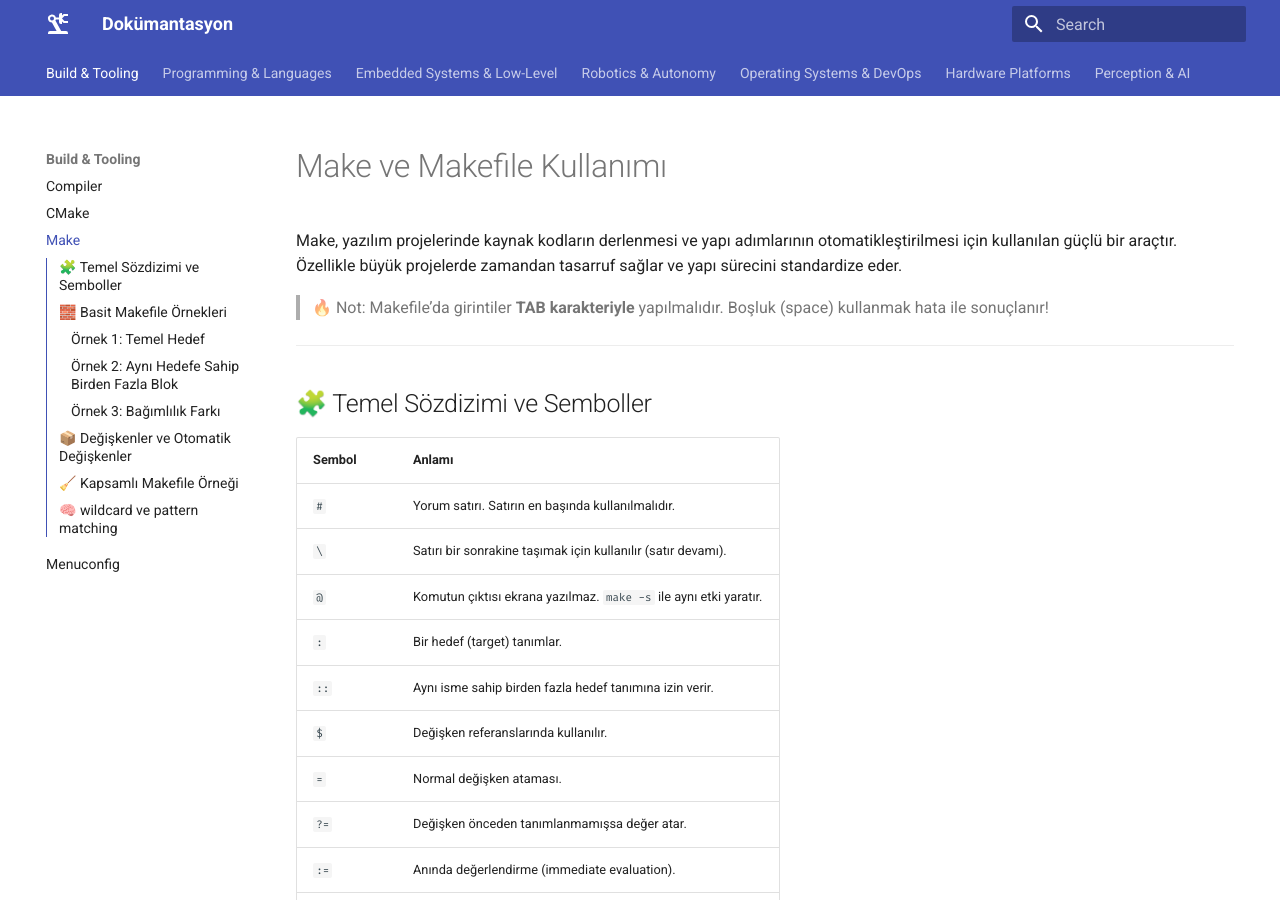
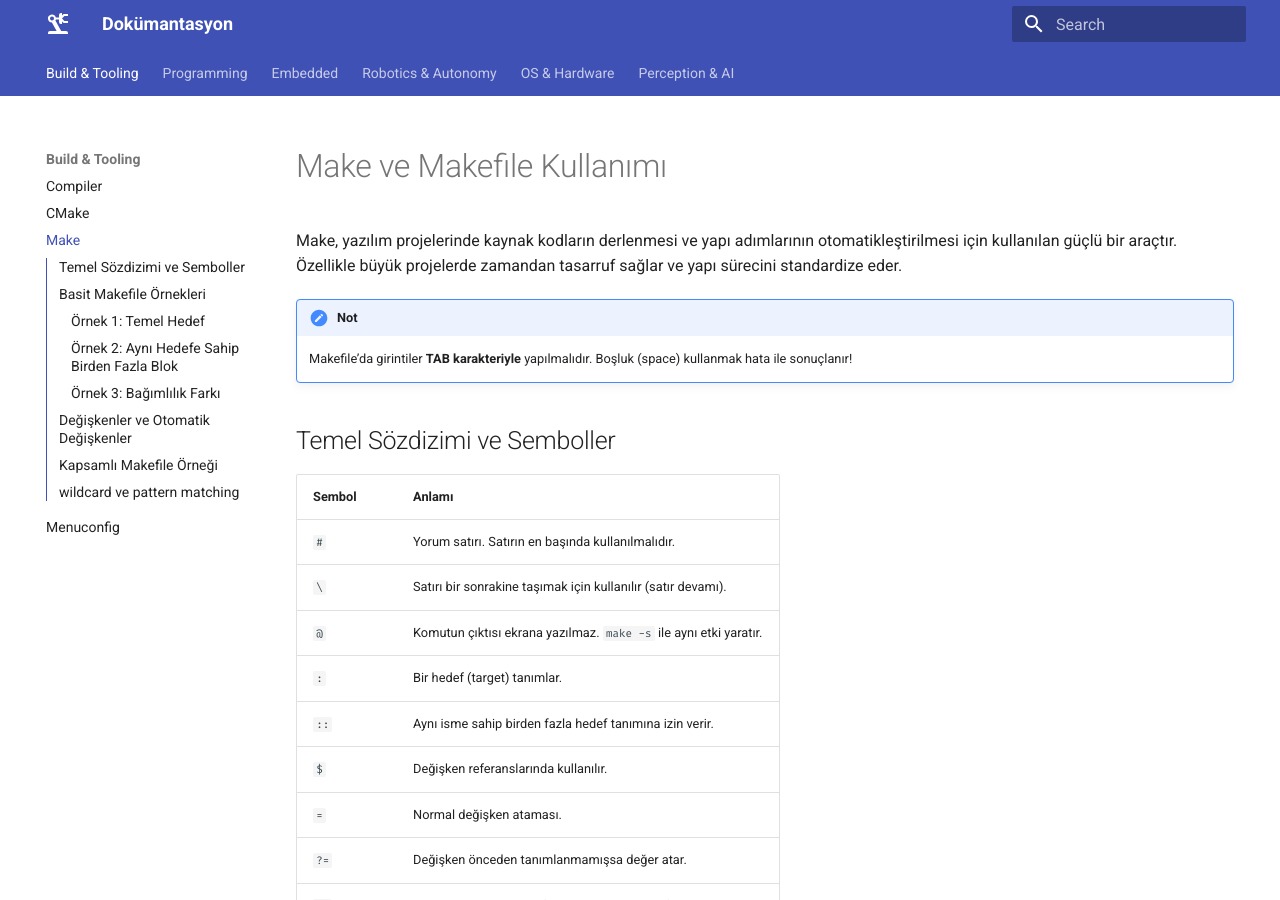
Before and after one commit to serkanMzlm/Documentation, an MkDocs documentation site: the page built from docs/build_tooling/make.md, in a window 1280 px wide and 900 px high. Built offline with MkDocs 1.6.1 and Material for MkDocs 9.7.7, drawn with Linux system fonts in a browser that asks for light colours; some of the changed text lies outside the part shown.

Commit message:
c eklendi

````diff
--- a/docs/build_tooling/make.md
+++ b/docs/build_tooling/make.md
@@ -41,7 +40,7 @@
 ---
 
 
-## 🧱 Basit Makefile Örnekleri
+## Basit Makefile Örnekleri
 
 ### Örnek 1: Temel Hedef
 
@@ -78,7 +77,7 @@
     2. yöntem tercih edilmelidir. Böylece sadece blah.c dosyası değiştiğinde hedef yeniden derlenir. Bu yöntem zamandan ve kaynaklardan tasarruf sağlar.
 
 
-## 📦 Değişkenler ve Otomatik Değişkenler
+## Değişkenler ve Otomatik Değişkenler
 ```make title="Tanımlama"
 CC = gcc
 CFLAGS = -Wall -O2
@@ -86,7 +85,7 @@
 OBJ = main.o utils.o
 ```
 
-## 🧹 Kapsamlı Makefile Örneği
+## Kapsamlı Makefile Örneği
 
 ```make
 # Değişkenler
@@ -115,7 +114,7 @@
 
 ```
 
-## 🧠 wildcard ve pattern matching
+## wildcard ve pattern matching
 
 `wildcard`, belirli dosya desenlerini eşleştirip listeleyen bir fonksiyondur. `wildcard` fonksiyonu mutlaka `:=` ile birlikte kullanılmalıdır. Aksi halde genişletilmez.
 
--- a/mkdocs.yml
+++ b/mkdocs.yml
@@ -26,14 +26,14 @@
       - Make: build_tooling/make.md
       - Menuconfig: build_tooling/menuconfig.md
 
-  - Programming & Languages:
-      - C / C++: programming/c_cpp.md
+  - Programming:
+      - C: programming/c.md
+      - C++: programming/cpp.md
       - Python: programming/python.md
-      - Qt: programming/qt.md
       - QML: programming/qml.md
       - XML: programming/xml.md
 
-  - Embedded Systems & Low-Level:
+  - Embedded:
       - Embedded Programming: embedded/embedded_programming.md
       - AVR Programming: embedded/avr.md
       - IPC: embedded/ipc.md
@@ -45,12 +45,10 @@
       - ROS2: robotics/ros2.md
       - Gazebo: robotics/gazebo.md
 
-  - Operating Systems & DevOps:
+  - OS & Hardware:
       - Linux: devops/linux.md
       - Git & GitHub: devops/git.md
       - Docker & Containers: devops/docker.md
-
-  - Hardware Platforms:
       - Raspberry Pi: hardware/raspberry.md
       - NVIDIA Jetson: hardware/jetson.md
 
````
Also changed, not shown: other parts of docs/build_tooling/make.md (+3 -4 lines), docs/build_tooling/compiler.md (+4 -4 lines), docs/programming/c.md (added, +183 -0 lines), docs/programming/c_cpp.md (deleted), docs/programming/cpp.md (added), docs/programming/qt.md (deleted).
